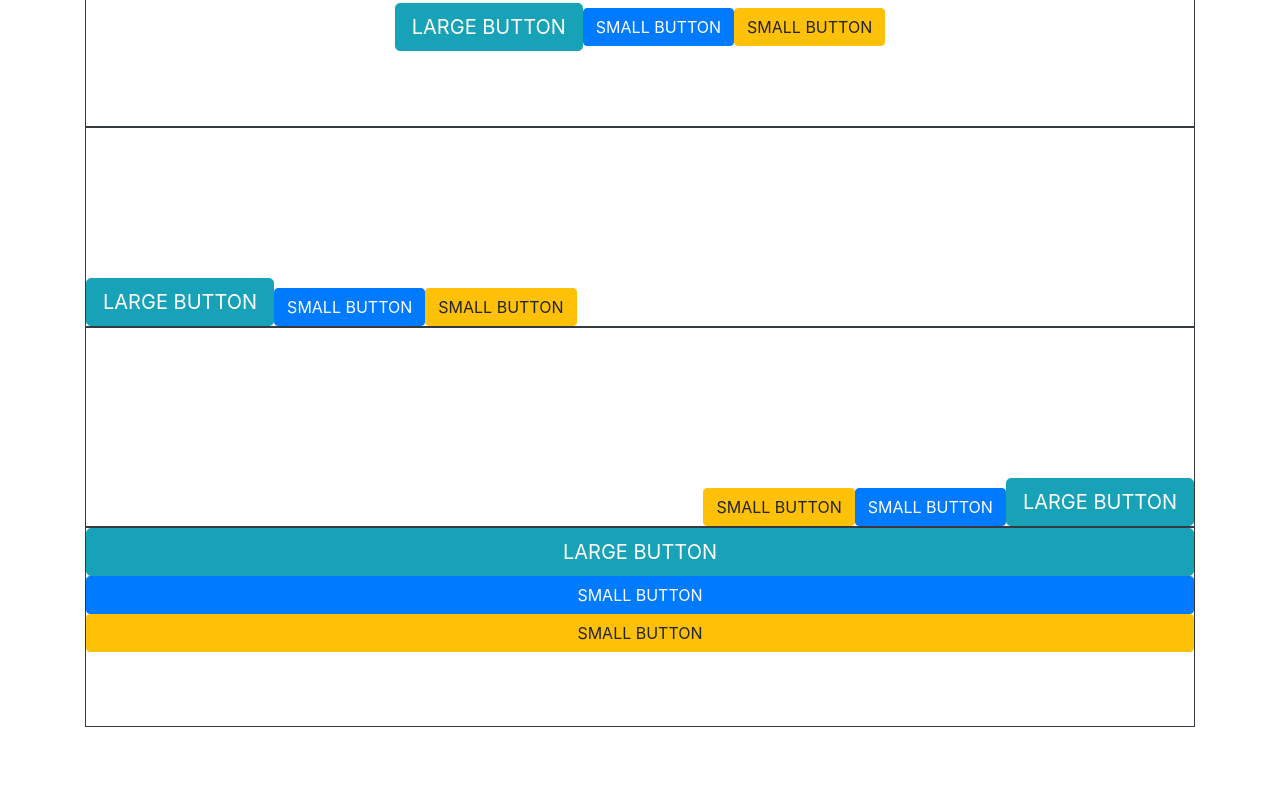
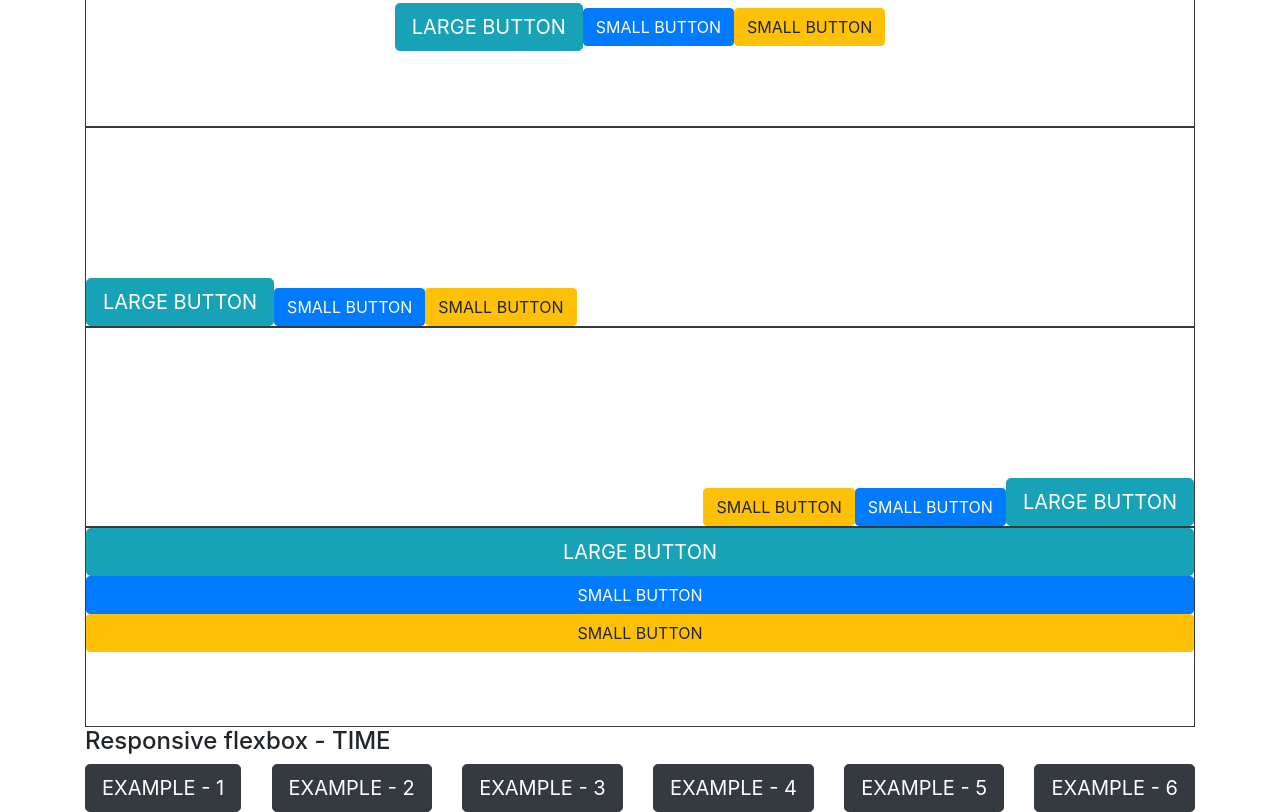
Before and after one commit to capprimmir/web-projects, a plain HTML site: page bootstrap/bootstrap4/flex.html in a window 1280 px wide. Shown: the part 1348-2160 px from the top of the page. Before the commit the page ends 2075 px from the top, so only its background shows below. Drawn offline with nearby package versions, Linux system fonts and the light colour scheme.

Commit message:
use of flex-column and changes at different screen sizes

```diff
--- a/bootstrap/bootstrap4/flex.html
+++ b/bootstrap/bootstrap4/flex.html
@@ -78,7 +78,20 @@
           <button class="btn btn-primary">SMALL BUTTON</button>
           <button class="btn btn-warning">SMALL BUTTON</button>
         </div>
+
+      <!-- Responsive using flexbox-->
+      <h4>Responsive flexbox - TIME </h4>
+      <div class="d-flex flex-column flex-md-row justify-content-between">
+        <button class="btn btn-dark btn-lg">EXAMPLE - 1</button>
+        <button class="btn btn-dark btn-lg">EXAMPLE - 2</button>
+        <button class="btn btn-dark btn-lg">EXAMPLE - 3</button>
+        <button class="btn btn-dark btn-lg">EXAMPLE - 4</button>
+        <button class="btn btn-dark btn-lg">EXAMPLE - 5</button>
+        <button class="btn btn-dark btn-lg">EXAMPLE - 6</button>
+      </div>
+
     </div>
+
 
 
 
```
